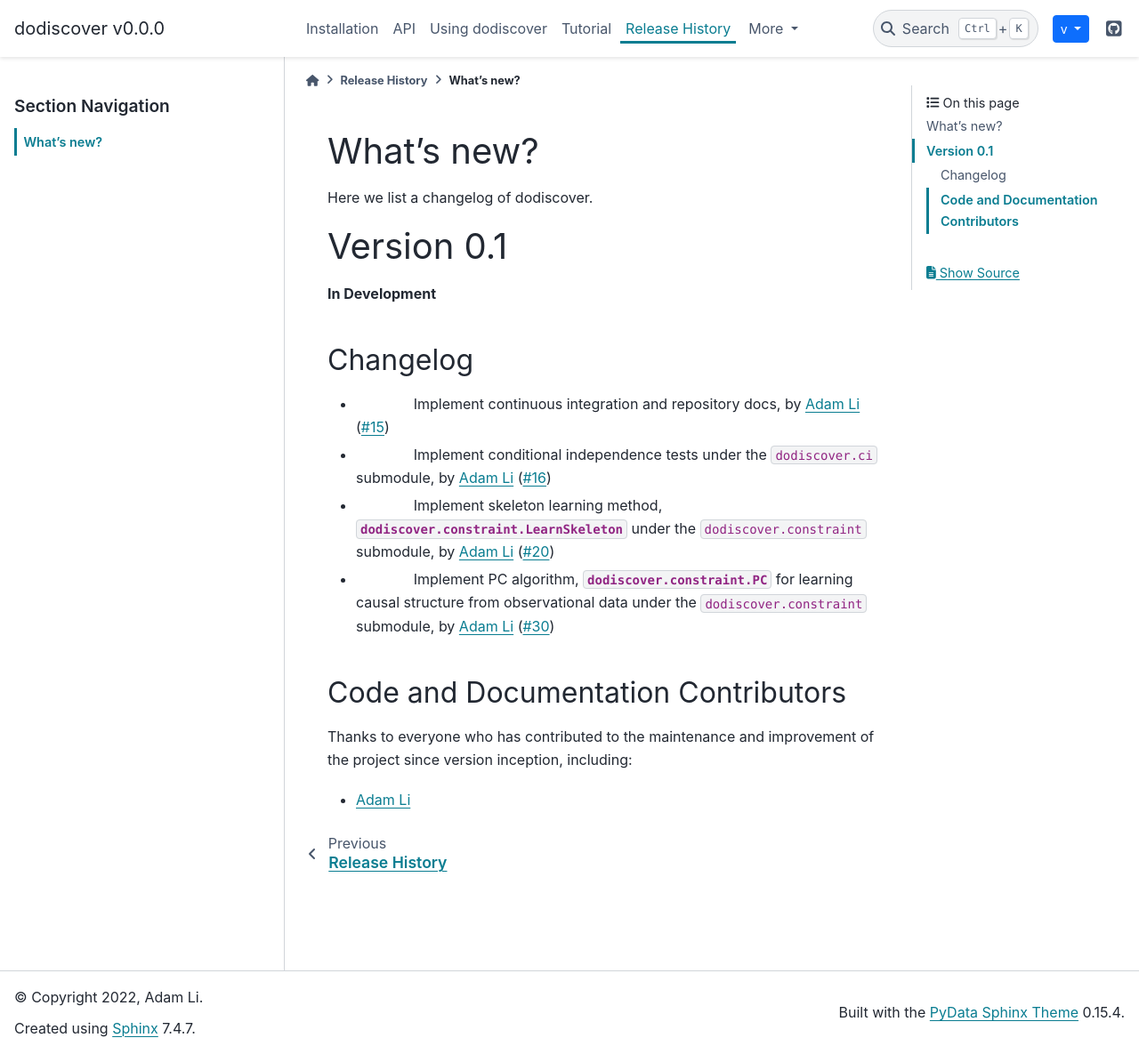
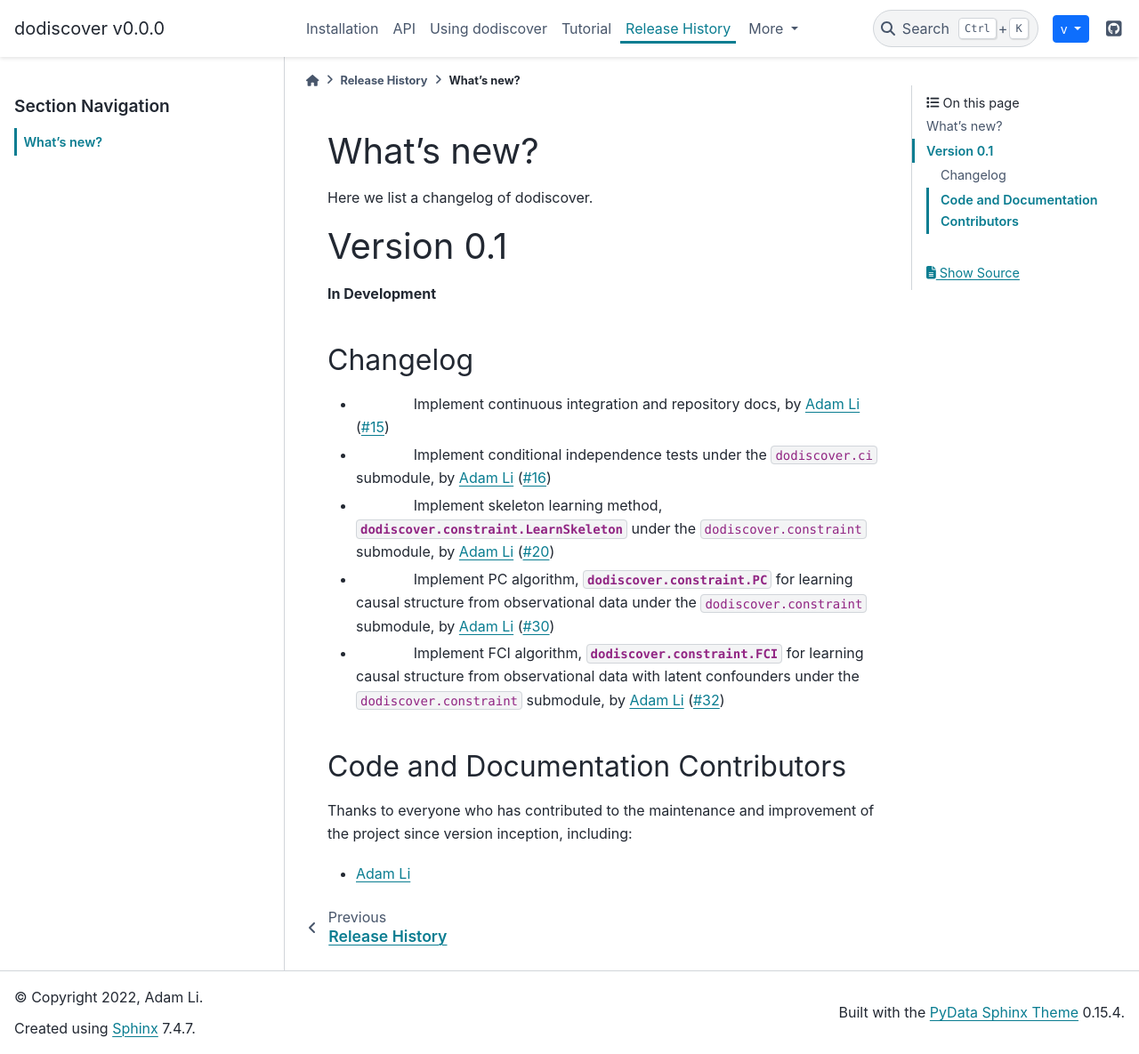
Before and after one commit to py-why/dodiscover, a Sphinx documentation site: the page built from doc/whats_new/v0.1.rst, in a window 1280 px wide and 1185 px high. Shown: the whole window at 89% size. Built offline with Sphinx 7.4.7 and the PyData theme 0.15.4, drawn with Linux system fonts in a browser that asks for light colours.

Commit message:
Try again
Signed-off-by: Adam Li <adam2392@gmail.com>

```diff
--- a/doc/whats_new/v0.1.rst
+++ b/doc/whats_new/v0.1.rst
@@ -30,6 +30,7 @@ Changelog
 - |Feature| Implement conditional independence tests under the ``dodiscover.ci`` submodule, by `Adam Li`_ (:pr:`16`)
 - |Feature| Implement skeleton learning method, :class:`dodiscover.constraint.LearnSkeleton` under the ``dodiscover.constraint`` submodule, by `Adam Li`_ (:pr:`20`)
 - |Feature| Implement PC algorithm, :class:`dodiscover.constraint.PC` for learning causal structure from observational data under the ``dodiscover.constraint`` submodule, by `Adam Li`_ (:pr:`30`)
+- |Feature| Implement FCI algorithm, :class:`dodiscover.constraint.FCI` for learning causal structure from observational data with latent confounders under the ``dodiscover.constraint`` submodule, by `Adam Li`_ (:pr:`32`)
 
 Code and Documentation Contributors
 -----------------------------------
```
Also changed, not shown: 1 other file.
